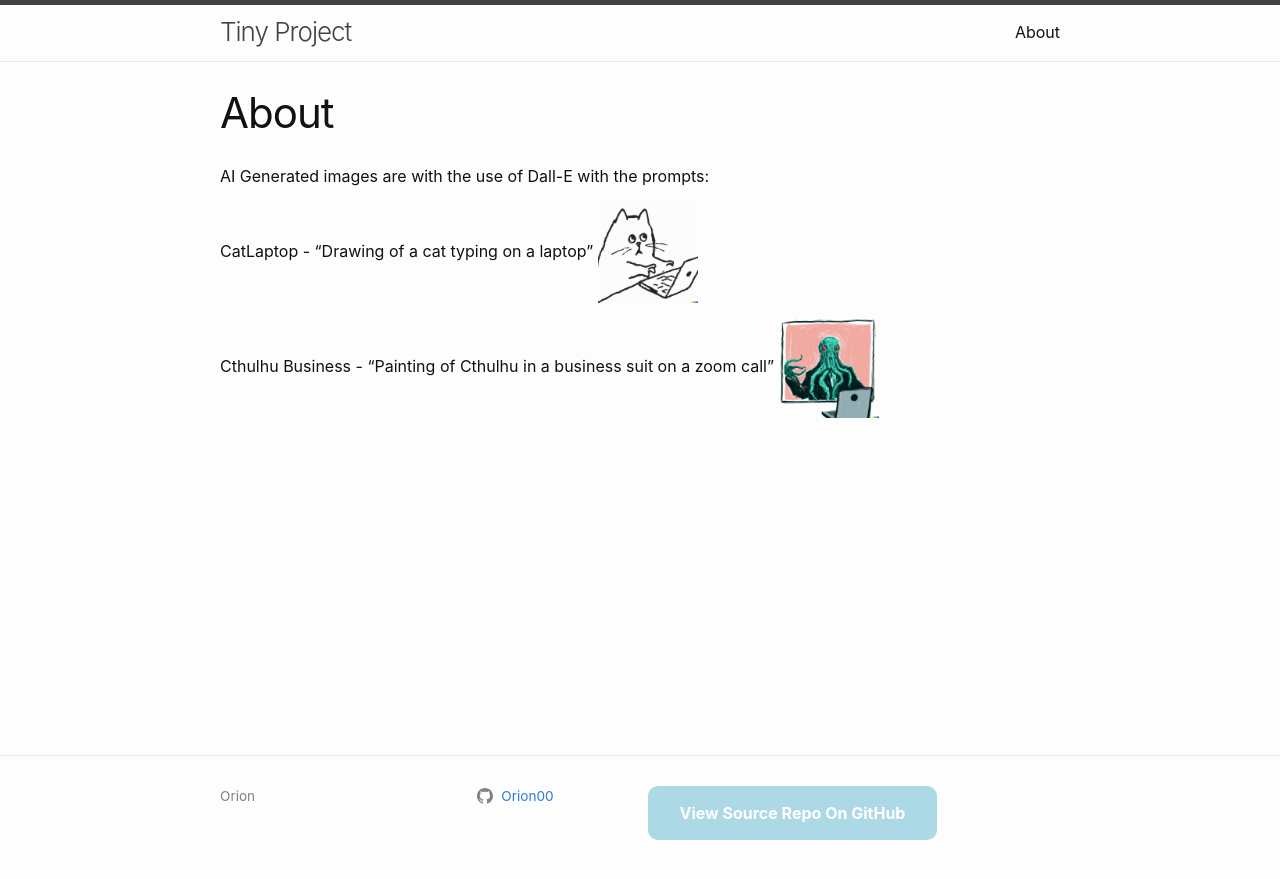
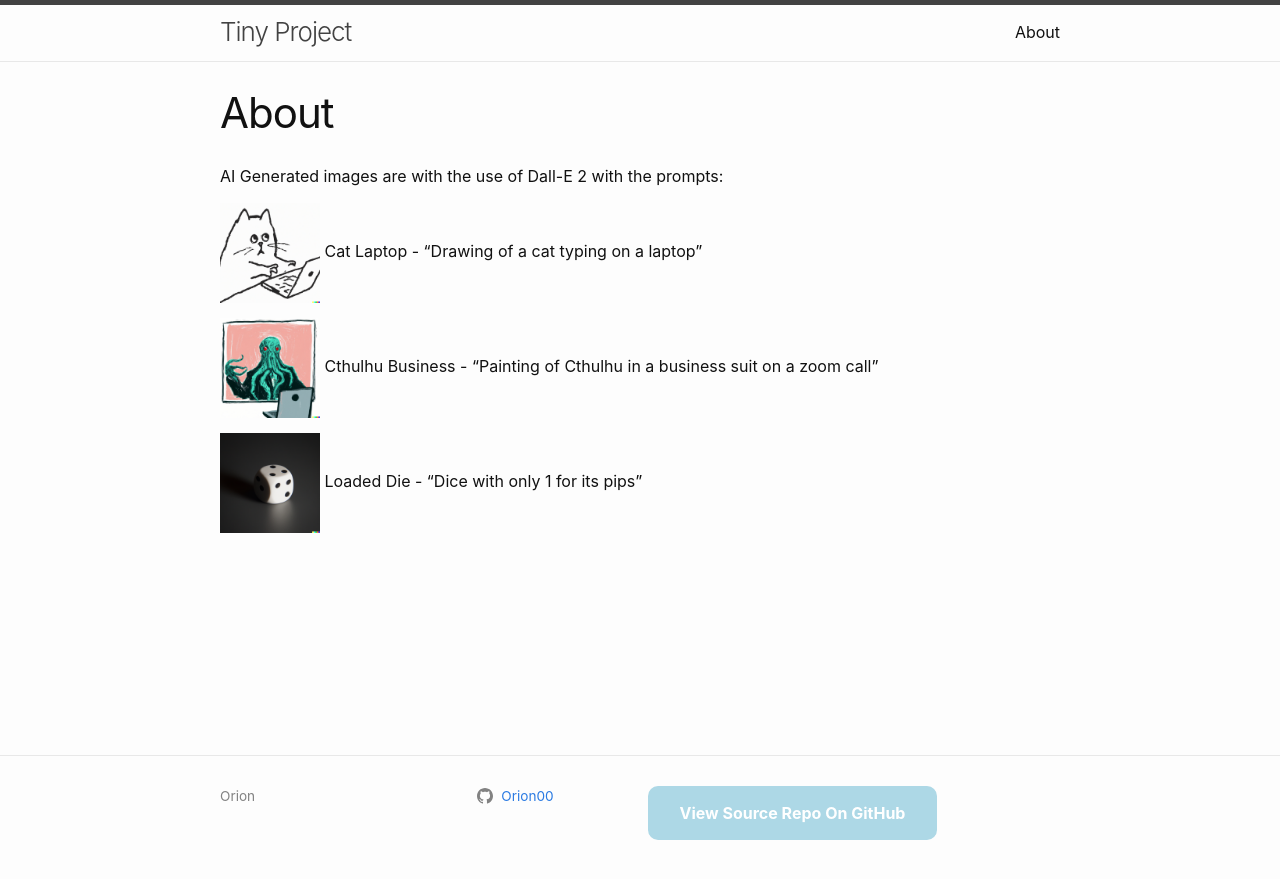
Before and after one commit to Orion00/Orion00.github.io, a Jekyll site: the page built from about.markdown, in a window 1280 px wide. Shown: the top 879 px of the page. Built offline with Jekyll 4.4.1, drawn with Linux system fonts in a browser that asks for light colours.

Commit message:
Add another AI image

```diff
--- a/about.markdown
+++ b/about.markdown
@@ -4,10 +4,13 @@ title: About
 permalink: /about/
 ---
 
-AI Generated images are with the use of Dall-E with the prompts:
+AI Generated images are with the use of Dall-E 2 with the prompts:
 
-CatLaptop - "Drawing of a cat typing on a laptop"
 <img src="{{site.url}}/{{site.baseurl}}/assets/images/AIGenerated/CatLaptop.png" alt="" style="width:100px;"/>
+Cat Laptop - "Drawing of a cat typing on a laptop"
 
+<img src="{{site.url}}/{{site.baseurl}}/assets/images/AIGenerated/CthulhuBusiness.png" alt="" style="width:100px;"/>
 Cthulhu Business - "Painting of Cthulhu in a business suit on a zoom call"
-<img src="{{site.url}}/{{site.baseurl}}/assets/images/AIGenerated/CthulhuBusiness.png" alt="" style="width:100px;"/>
+
+<img src="{{site.url}}/{{site.baseurl}}/assets/images/AIGenerated/LoadedDie.png" alt="" style="width:100px;"/>
+Loaded Die - "Dice with only 1 for its pips"
```
Also changed, not shown: assets/images/AIGenerated/LoadedDie.png (added).
